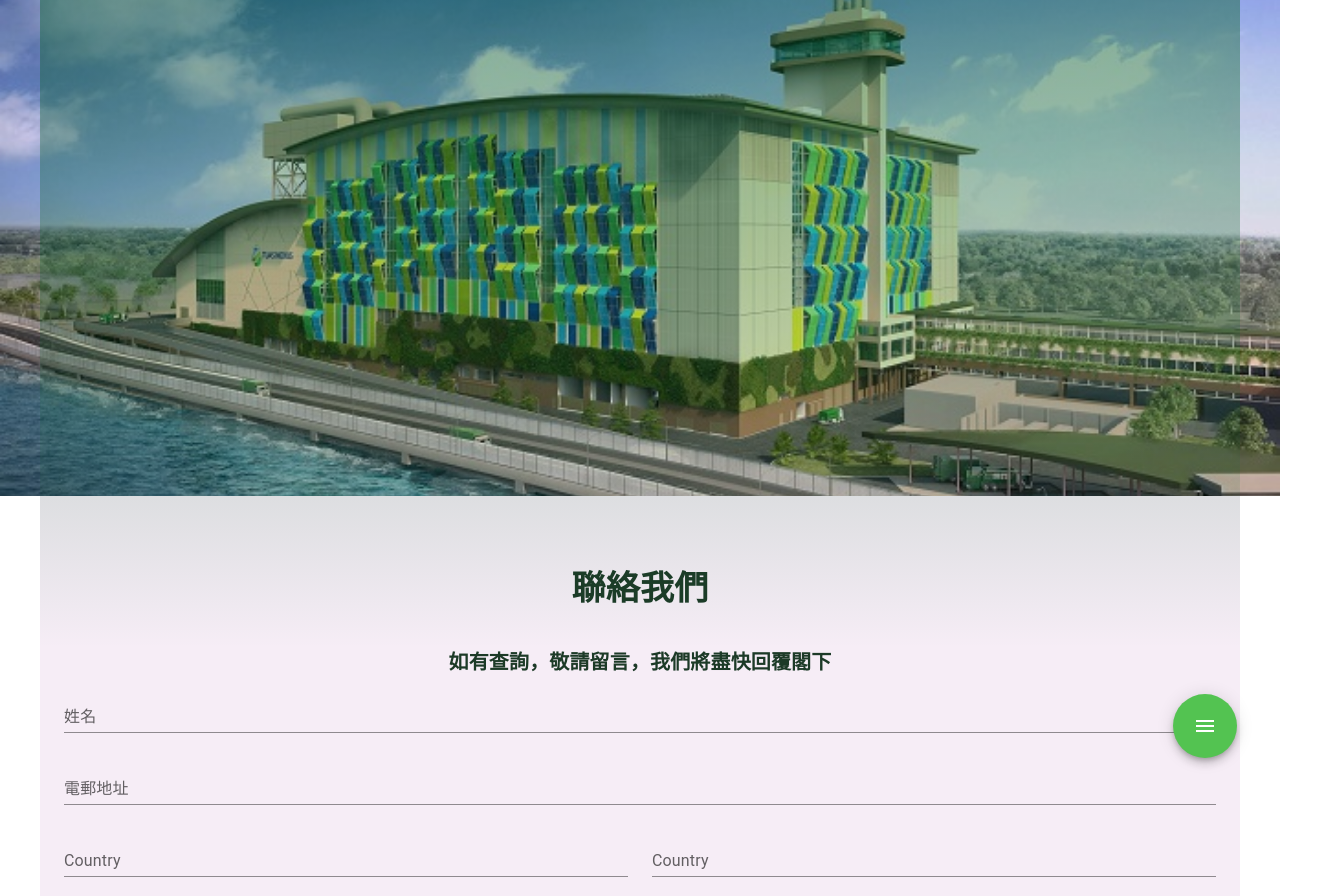
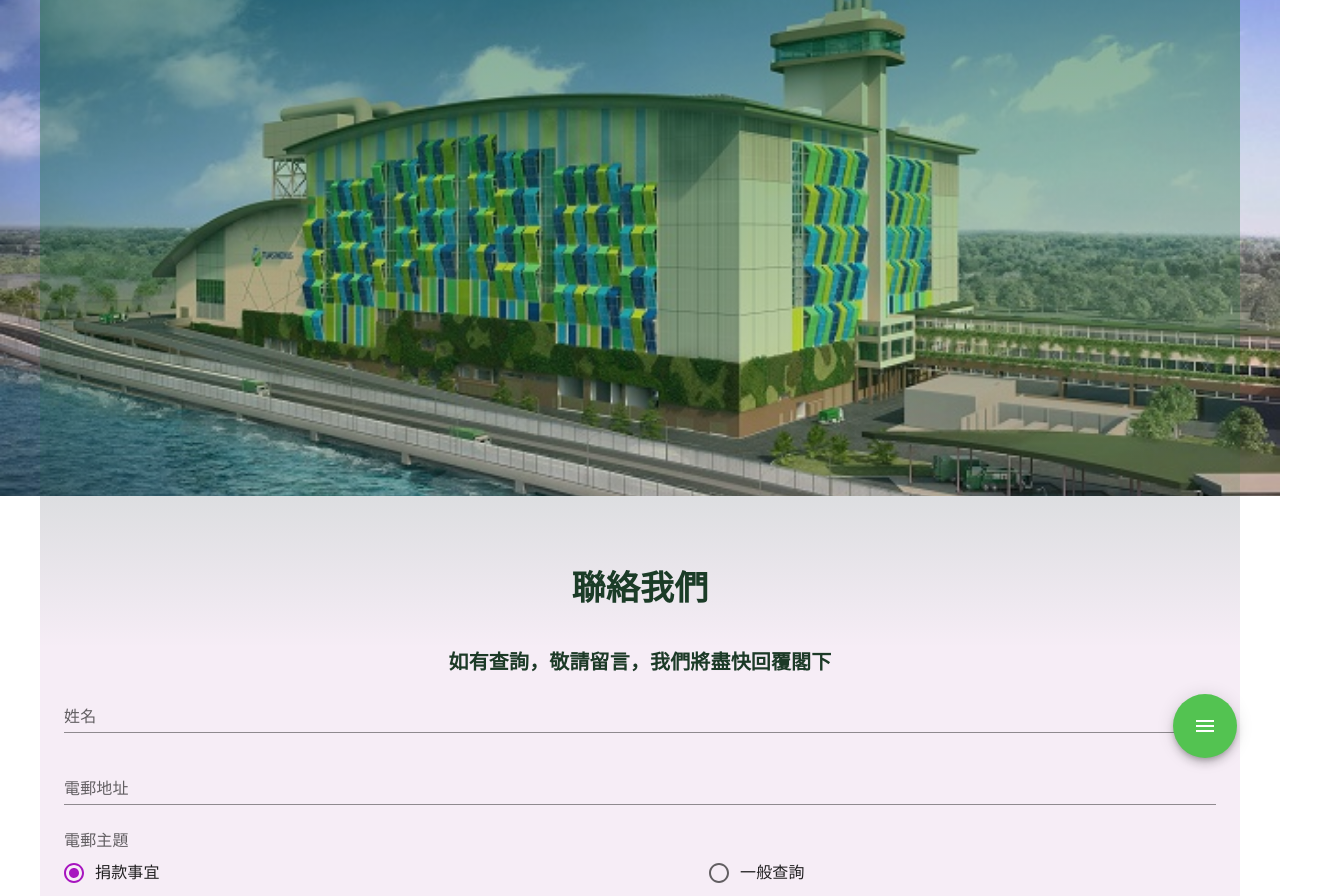
Before and after one commit to burkaslarry/gchhk_website_v2, a Next.js app: page / in a window 1280 px wide. Shown: the top 896 px of the page, 1344 px wide, since content can reach past the window. Built offline with nearby package versions, Linux system fonts and the light colour scheme.

Commit message:
feat: allow scroll to contact

```diff
--- a/components/ui/ContactForm.jsx
+++ b/components/ui/ContactForm.jsx
@@ -1,10 +1,20 @@
 import Grid from "@mui/material/Grid";
 import TextField from "@mui/material/TextField";
 import Button from "@mui/material/Button";
-import { FormHelperText, Typography } from "@mui/material";
+import {
+  FormHelperText,
+  Typography,
+  FormControlLabel,
+  FormControl,
+  FormLabel,
+  RadioGroup,
+  Radio,
+} from "@mui/material";
 import CheckCircleIcon from "@mui/icons-material/CheckCircle";
-import { green } from "@mui/material/colors";
+import { green, pink, purple } from "@mui/material/colors";
 import { useForm } from "react-hook-form";
+import React from "react";
+import RadioSelection from "../ui/RadioSelection";
 
 const inputFillChecking = {
   titleName: "姓名",
@@ -16,8 +26,11 @@ const inputFillChecking = {
   nonEmptyMessage: "必須填寫",
   placeholder: "請填寫",
   max40: "最多填40字母",
+  max400: "最多填400字",
   invalidEmail: "必須符合電郵地址格式，如 sjkelvin23@gmail.com",
 };
+
+var selection = "female";
 
 const ContactForm = () => {
   const {
@@ -25,15 +38,25 @@ const ContactForm = () => {
     handleSubmit,
     formState: { errors, isSubmitSuccessful },
   } = useForm();
-  const onSubmit = (data) => console.log(data);
+  const onSubmit = (data) => {
+    console.log("radio sent :" + JSON.stringify(selection));
+    console.log("email sent :" + JSON.stringify(data));
+  };
 
   if (isSubmitSuccessful) {
+    setTimeout(
+      function () {
+        isSubmitSuccessful = false;
+      }.bind(this),
+      5000
+    );
+
     return (
       <div style={{ textAlign: "center" }}>
         <CheckCircleIcon sx={{ fontSize: 100 }} color="success" />
         <Typography color={green[900]}>
           {" "}
-          <strong>Data sent successfully</strong>
+          <strong>電郵已送出，謝謝</strong>
         </Typography>
       </div>
     );
@@ -66,7 +89,6 @@ const ContactForm = () => {
             <FormHelperText error>{errors.firstName?.message}</FormHelperText>
           )}
         </Grid>
-
         <Grid item xs={12}>
           <TextField
             {...register("email", {
@@ -90,32 +112,31 @@ const ContactForm = () => {
             <FormHelperText error>{errors.email?.message}</FormHelperText>
           )}
         </Grid>
-        <Grid item xs={12} sm={6}>
+        <Grid item xs={12} container justifyContent="center" fullWidth>
+          <RadioSelection stateSelection="female" />
+        </Grid>
+
+        <Grid item xs={12}>
           <TextField
-            {...register("country", { required: true })}
-            id="country"
-            label="Country"
+            {...register("content", {
+              required: {
+                value: true,
+                message: inputFillChecking.nonEmptyMessage,
+              },
+              maxLength: {
+                value: 400,
+                message: inputFillChecking.max400,
+              },
+            })}
+            label={inputFillChecking.titleContent}
             fullWidth
-            autoComplete="country"
+            maxRows={4}
+            id="outlined-multiline-flexible"
             variant="standard"
-            error={!!errors.country}
+            error={!!errors.content}
           />
-          {errors.country && (
-            <FormHelperText error>{errors.country?.message}</FormHelperText>
-          )}
-        </Grid>
-        <Grid item xs={12} sm={6}>
-          <TextField
-            {...register("country", { required: true })}
-            id="country"
-            label="Country"
-            fullWidth
-            autoComplete="country"
-            variant="standard"
-            error={!!errors.country}
-          />
-          {errors.country && (
-            <FormHelperText error>{errors.country?.message}</FormHelperText>
+          {errors.content && (
+            <FormHelperText error>{errors.content?.message}</FormHelperText>
           )}
         </Grid>
         <Grid
--- /dev/null
+++ b/components/ui/RadioSelection.jsx
@@ -0,0 +1,50 @@
+import * as React from "react";
+import Radio from "@mui/material/Radio";
+import RadioGroup from "@mui/material/RadioGroup";
+import FormControlLabel from "@mui/material/FormControlLabel";
+import FormControl from "@mui/material/FormControl";
+import FormLabel from "@mui/material/FormLabel";
+
+export default function RadioSelection() {
+  const [value, setValue] = React.useState("female");
+  const handleChange = (event) => {
+    console.log("event.target.value : " + event.target.value);
+    setValue(event.target.value);
+  };
+
+  return (
+    <FormControl>
+      <FormLabel>電郵主題</FormLabel>
+      <RadioGroup
+        row
+        aria-labelledby="quiz"
+        name="quiz"
+        value={value}
+        sx={{
+          width: "100vw",
+          float: "left",
+        }}
+        onChange={handleChange}
+      >
+        <FormControlLabel
+          value="female"
+          control={<Radio />}
+          label="捐款事宜"
+          sx={{
+            width: "50vw",
+            float: "left",
+          }}
+        />
+        <FormControlLabel
+          value="male"
+          control={<Radio />}
+          label="一般查詢"
+          sx={{
+            width: "40vw",
+            float: "left",
+          }}
+        />
+      </RadioGroup>
+    </FormControl>
+  );
+}
```
Also changed, not shown: assets/image2_center.jpg.
